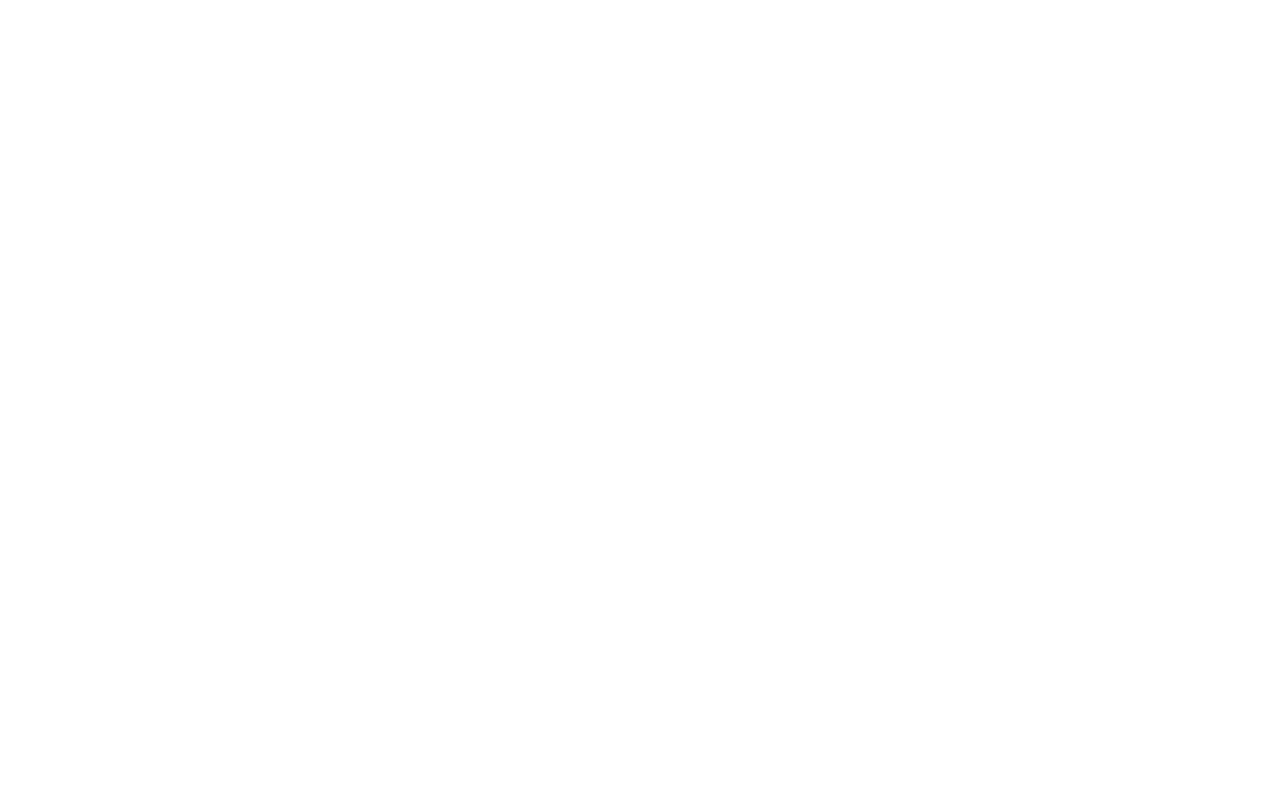
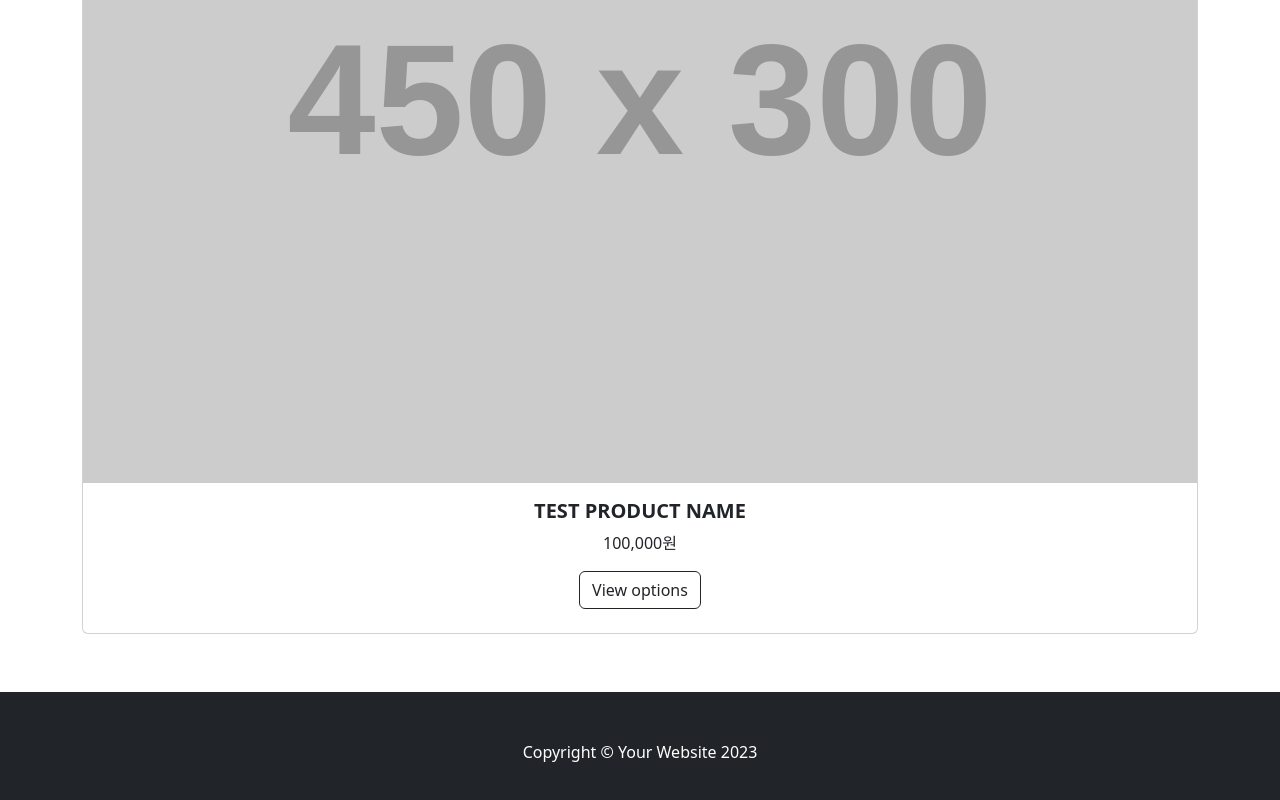
Before and after one commit to hongjeaho/react-shop-app, a React (Create React App) app: page / in a window 1280 px wide. Shown: the part 666-1466 px from the top of the page. Before the commit the page ends 800 px from the top, so only its background shows below. Built offline with nearby package versions, Linux system fonts and the light colour scheme.

Commit message:
Add ProductCard Component

```diff
--- /dev/null
+++ b/src/components/product/ProductCard.tsx
@@ -0,0 +1,43 @@
+import styled from '@emotion/styled/macro'
+import React from 'react'
+import { Card } from 'react-bootstrap'
+import { Link } from 'react-router-dom'
+
+interface Props {
+  imageSrc: string
+  name: string
+  price: number
+}
+
+const ProductCard: React.FC<Props> = ({ imageSrc, name, price }) => {
+  return (
+    <Card>
+      <Image className="card-img-top" src={imageSrc} alt="..." />
+      <Card.Body>
+        <Center>
+          <Name>{name}</Name>
+          {price.toLocaleString()}원
+        </Center>
+      </Card.Body>
+      <Card.Footer className="card-footer p-4 pt-0 border-top-0 bg-transparent">
+        <Center>
+          <OptionLink className="btn btn-outline-dark mt-auto" to="/">
+            View options
+          </OptionLink>
+        </Center>
+      </Card.Footer>
+    </Card>
+  )
+}
+
+const Image = styled.img``
+
+const Center = styled.div`
+  text-align: center;
+`
+const Name = styled.h5`
+  font-weight: bolder;
+`
+const OptionLink = styled(Link)``
+
+export default ProductCard
--- a/src/views/Home.tsx
+++ b/src/views/Home.tsx
@@ -1,7 +1,37 @@
+import styled from '@emotion/styled/macro'
 import React from 'react'
+import Header from '@/components/base/Header'
+import { Container, Row, Col } from 'react-bootstrap'
+import ProductCard from '@/components/product/ProductCard'
 
 const Home: React.FC = () => {
-  return <>Home</>
+  return (
+    <Base>
+      <Header title="Shop in style" description="With this shop hompeage template" />
+      <Section>
+        <Container>
+          <Row>
+            <Col>
+              <ProductCard
+                name={'TEST PRODUCT NAME'}
+                price={100000}
+                imageSrc={'https://dummyimage.com/450x300/dee2e6/6c757d.jpg'}
+              />
+            </Col>
+          </Row>
+        </Container>
+      </Section>
+    </Base>
+  )
 }
 
+const Base = styled.div`
+  margin-top: 10px;
+`
+
+const Section = styled.section`
+  padding-top: 3rem;
+  padding-bottom: 3rem;
+`
+
 export default Home
```
